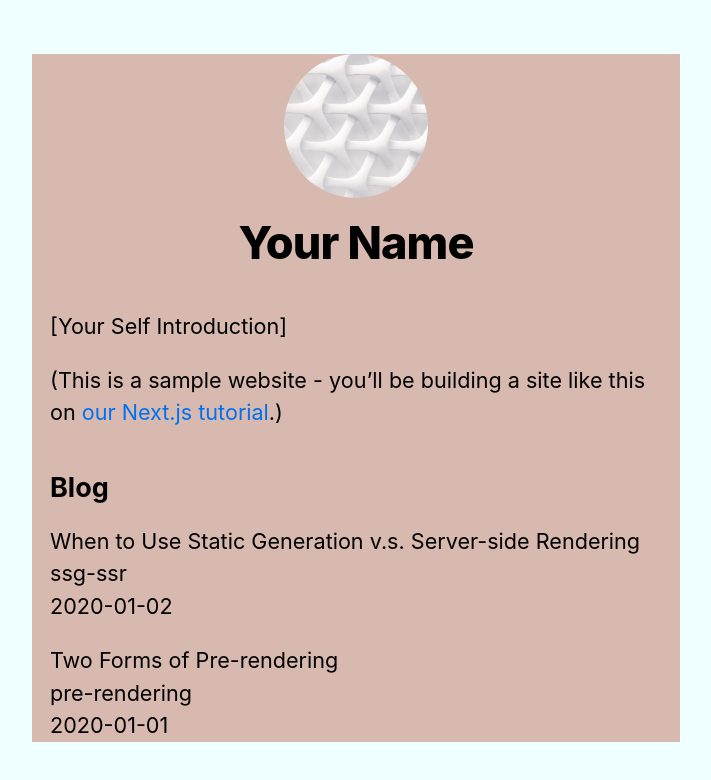
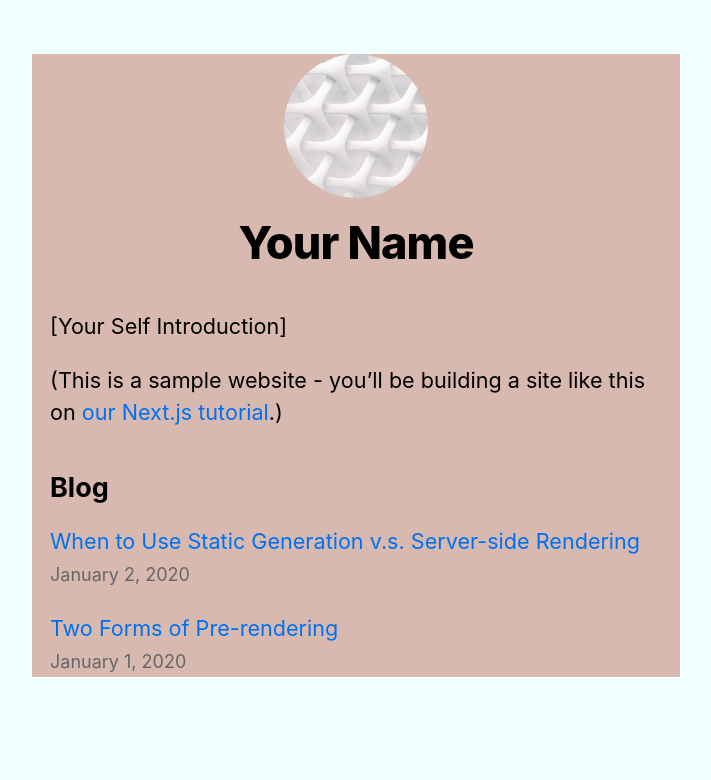
Before and after one commit to Ruqayya-Hasnee/nextjs-blog, a Next.js app: page / in a window 1280 px wide. Shown: the top 780 px of the page, without its empty margins (284-995 px from the left). Built offline with nearby package versions, Linux system fonts and the light colour scheme.

Commit message:
added some more modifications to complete blog app

```diff
--- /dev/null
+++ b/components/date.js
@@ -0,0 +1,6 @@
+import { parseISO, format } from "date-fns";
+
+export default function Date({ dateString }) {
+  const date = parseISO(dateString);
+  return <time dateTime={dateString}>{format(date, "LLLL d, yyyy")}</time>;
+}
--- a/lib/posts.js
+++ b/lib/posts.js
@@ -1,6 +1,8 @@
 import fs from 'fs';
 import path from 'path';
 import matter from 'gray-matter';
+import { remark } from 'remark';
+import html from 'remark-html';
 
 const postsDirectory = path.join(process.cwd(), 'posts');
 
@@ -58,16 +60,23 @@
       };
     });
   }
-  export function getPostData(id) {
+  export async function getPostData(id) {
     const fullPath = path.join(postsDirectory, `${id}.md`);
     const fileContents = fs.readFileSync(fullPath, 'utf8');
 
     // Use gray-matter to parse the post metadata section
     const matterResult = matter(fileContents);
 
-    // Combine the data with the id
+    // Use remark to convert markdown into HTML string
+    const processedContent = await remark()
+      .use(html)
+      .process(matterResult.content);
+    const contentHtml = processedContent.toString();
+
+    // Combine the data with the id and contentHtml
     return {
       id,
+      contentHtml,
       ...matterResult.data,
     };
   }
--- a/package.json
+++ b/package.json
@@ -6,10 +6,13 @@
     "start": "next start"
   },
   "dependencies": {
+    "date-fns": "^4.1.0",
     "gray-matter": "^4.0.3",
     "next": "latest",
     "react": "18.2.0",
-    "react-dom": "18.2.0"
+    "react-dom": "18.2.0",
+    "remark": "^15.0.1",
+    "remark-html": "^16.0.1"
   },
   "engines": {
     "node": ">=18"
--- a/pages/index.js
+++ b/pages/index.js
@@ -1,7 +1,9 @@
-import Head from 'next/head';
-import Layout, { siteTitle } from '../components/layout';
-import utilStyles from '../styles/utils.module.css';
-import { getSortedPostsData } from '../lib/posts';
+import Head from "next/head";
+import Layout, { siteTitle } from "../components/layout";
+import utilStyles from "../styles/utils.module.css";
+import { getSortedPostsData } from "../lib/posts";
+import Link from "next/link";
+import Date from "../components/date";
 
 export async function getStaticProps() {
   const allPostsData = getSortedPostsData();
@@ -21,7 +23,7 @@
       <section className={utilStyles.headingMd}>
         <p>[Your Self Introduction]</p>
         <p>
-          (This is a sample website - you’ll be building a site like this on{' '}
+          (This is a sample website - you’ll be building a site like this on{" "}
           <a href="https://nextjs.org/learn">our Next.js tutorial</a>.)
         </p>
       </section>
@@ -30,11 +32,11 @@
         <ul className={utilStyles.list}>
           {allPostsData.map(({ id, date, title }) => (
             <li className={utilStyles.listItem} key={id}>
-              {title}
+              <Link href={`/posts/${id}`}>{title}</Link>
               <br />
-              {id}
-              <br />
-              {date}
+              <small className={utilStyles.lightText}>
+                <Date dateString={date} />
+              </small>
             </li>
           ))}
         </ul>
```
Also changed, not shown: pages/posts/[id].js (+14 -7 lines), 1 other file (tests, documents, lock files or other folders).
